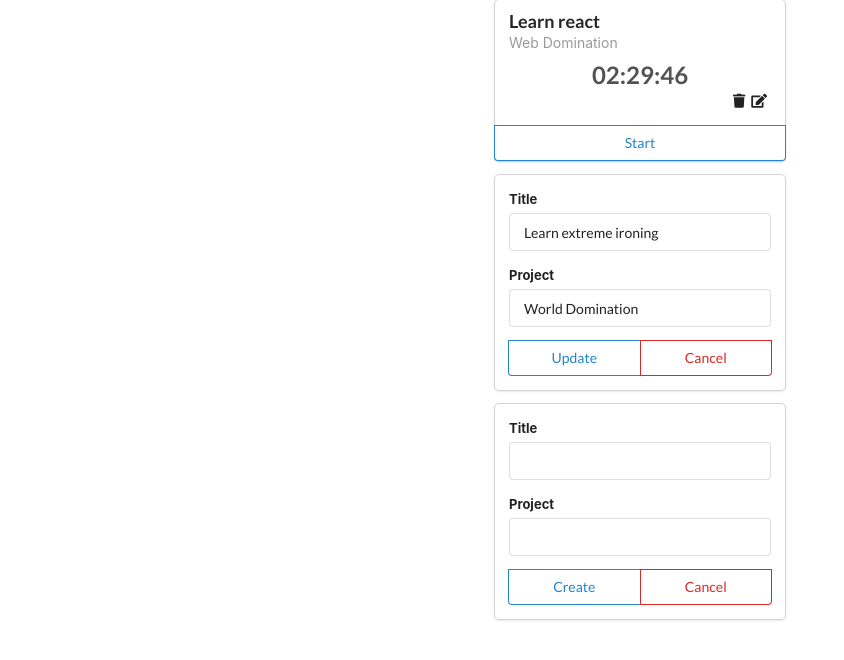
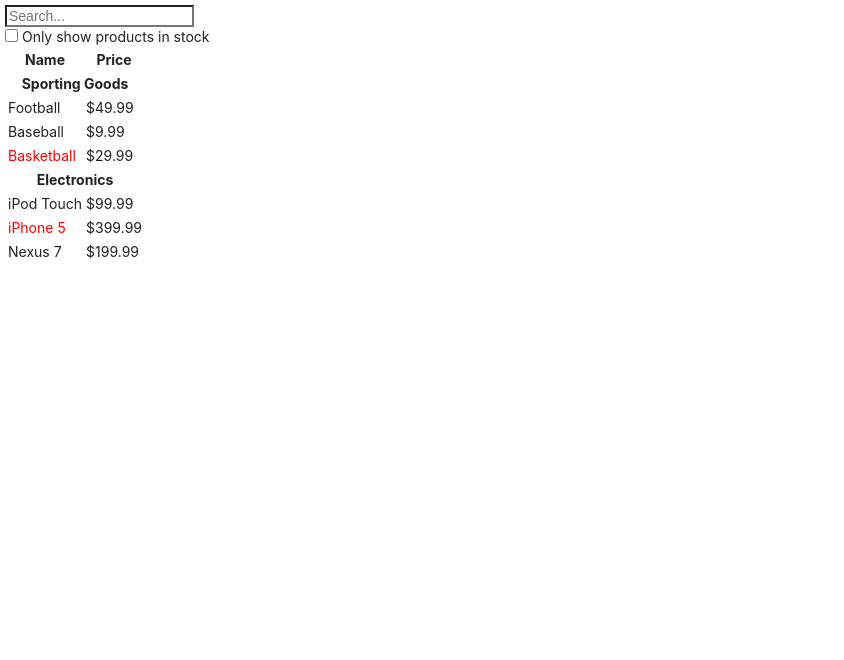
Before and after one commit to StevenGabule/MiniProjectsReactJS, a React (Create React App) app: page / in a window 1280 px wide. Shown: the top 660 px of the page, without its empty margins (0-844 px from the left). Built offline with nearby package versions, Linux system fonts and the light colour scheme.

Commit message:
thinking in react way - addded inventory folder

```diff
--- /dev/null
+++ b/src/components/Inventory/ProductTable.js
@@ -0,0 +1,124 @@
+import React, {Component} from "react";
+
+class ProductCategoryRow extends Component {
+    render() {
+        const category = this.props.category;
+        return (
+            <tr>
+                <th colSpan='2'>{category}</th>
+            </tr>
+        )
+    }
+}
+
+class ProductRow extends Component {
+    render() {
+        const product = this.props.product;
+        const name = product.stocked ?
+            product.name :
+            <span style={{color: 'red'}}>{product.name}</span>;
+        return (
+            <tr>
+                <td>{name}</td>
+                <td>{product.price}</td>
+            </tr>
+        )
+    }
+}
+
+class ProductTable extends Component {
+    render() {
+        const filterText = this.props.filterText;
+        const inStockOnly = this.props.inStockOnly;
+
+        const rows = [];
+        let lastCategory = null;
+
+        this.props.products.forEach((product) => {
+            if (product.name.indexOf(filterText) === -1) {
+                return;
+            }
+
+            if (inStockOnly && !product.stocked) {
+                return;
+            }
+
+            if (product.category !== lastCategory) {
+                rows.push(<ProductCategoryRow category={product.category} key={product.category}/>);
+            }
+
+            rows.push(<ProductRow product={product} key={product.name}/>);
+            lastCategory = product.category;
+        });
+        return (
+            <table>
+                <thead>
+                <tr>
+                    <th>Name</th>
+                    <th>Price</th>
+                </tr>
+                </thead>
+                <tbody>{rows}</tbody>
+            </table>
+        )
+    }
+}
+
+class SearchBar extends Component {
+
+    handleFilterTextChange = e => {
+        this.props.onFilterTextChange(e.target.value);
+    };
+
+    handleInStockChange = e => {
+        this.props.onInStockChange(e.target.checked);
+    };
+
+    render() {
+        const filterText = this.props.filterText;
+        const inStockOnly = this.props.inStockOnly;
+
+        return (
+            <form>
+                <input type="text" placeholder='Search...' value={filterText} onChange={this.handleFilterTextChange}/>
+                <p>
+                    <input type="checkbox" checked={inStockOnly} onChange={this.handleInStockChange}/>
+                    {' '}
+                    Only show products in stock
+                </p>
+            </form>
+        );
+    }
+}
+
+class FilterableProductTable extends Component {
+    state = {
+        filterText: '',
+        inStockOnly: false
+    };
+
+    handleFilterTextChange = filterText => {
+        this.setState({filterText: filterText})
+    };
+
+    handleInStockChange = inStockOnly => {
+        this.setState({inStockOnly: inStockOnly})
+    };
+
+    render() {
+        return (
+            <div style={{padding: '5px'}}>
+                <SearchBar
+                    filterText={this.state.filterText}
+                    inStockOnly={this.state.inStockOnly}
+                    onFilterTextChange={this.handleFilterTextChange}
+                    onInStockChange={this.handleInStockChange}/>
+                <ProductTable products={this.props.products} filterText={this.state.filterText}
+                              inStockOnly={this.state.inStockOnly}/>
+            </div>
+        )
+    }
+}
+
+
+export default FilterableProductTable;
--- a/src/index.js
+++ b/src/index.js
@@ -4,13 +4,26 @@
 import * as serviceWorker from './serviceWorker';
 
 import './components/TimeLogger/helpers';
-import TimersDashboard from "./components/TimeLogger/TimersDashboard";
+import FilterableProductTable from "./components/Inventory/ProductTable";
+// import TimersDashboard from "./components/TimeLogger/TimersDashboard";
+
+
+const PRODUCTS = [
+    {category: 'Sporting Goods', price: '$49.99', stocked: true, name: 'Football'},
+    {category: 'Sporting Goods', price: '$9.99', stocked: true, name: 'Baseball'},
+    {category: 'Sporting Goods', price: '$29.99', stocked: false, name: 'Basketball'},
+    {category: 'Electronics', price: '$99.99', stocked: true, name: 'iPod Touch'},
+    {category: 'Electronics', price: '$399.99', stocked: false, name: 'iPhone 5'},
+    {category: 'Electronics', price: '$199.99', stocked: true, name: 'Nexus 7'}
+];
+
+
 
 // import './components/ProductHunt/seed';
 // import ProductHunt from "./components/ProductHunt/ProductHunt";
 // import Calculator from "./components/CalculatorBased/Calculator";
 
-ReactDOM.render(<TimersDashboard />, document.getElementById('root'));
+ReactDOM.render(<FilterableProductTable products={PRODUCTS} />, document.getElementById('root'));
 
 // If you want your app to work offline and load faster, you can change
 // unregister() to register() below. Note this comes with some pitfalls.
```
Also changed, not shown: 1 other file (tests, documents, lock files or other folders).
